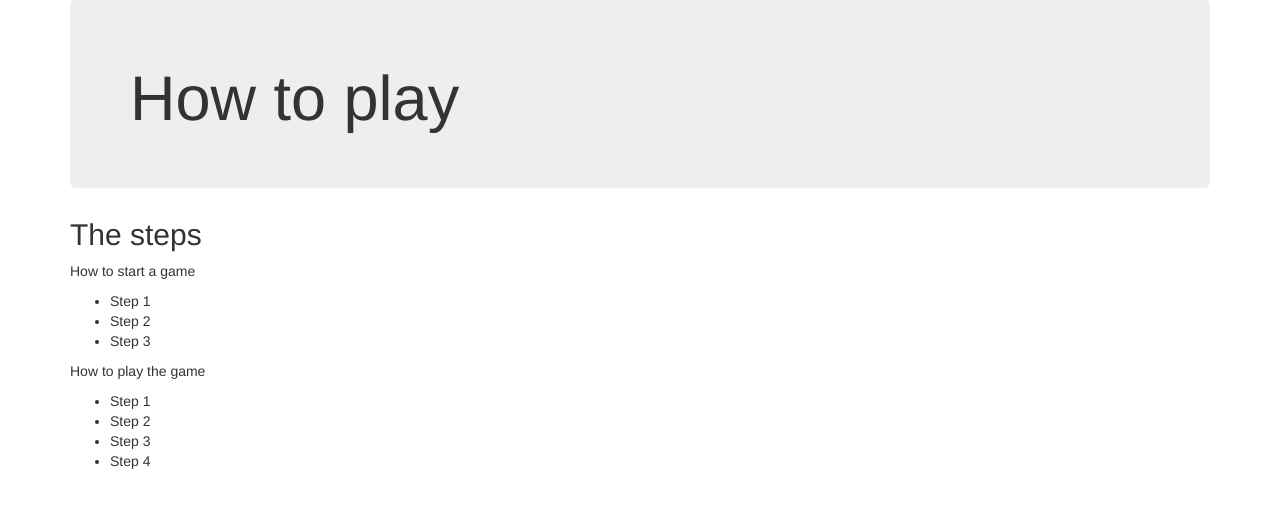
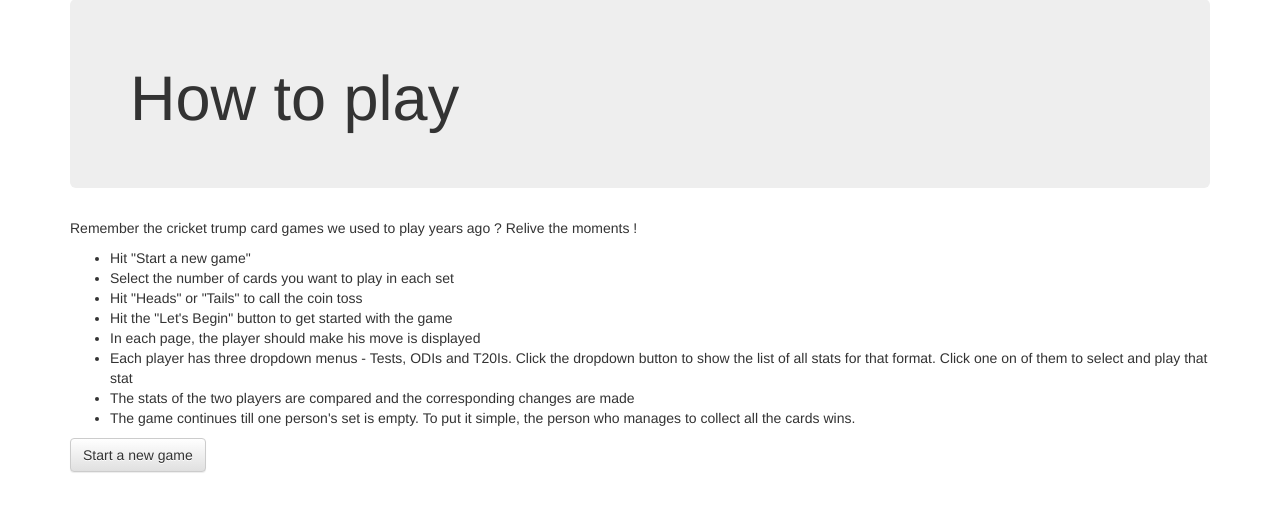
Before and after one commit to AlexMathew/tcg-ui, a Flask app: page /rules in a window 1280 px wide. Shown: the part 115-627 px from the top of the page. Run offline with Flask 2, Linux system fonts and the light colour scheme.

Commit message:
Update how to play page

```diff
--- a/templates/rules.html
+++ b/templates/rules.html
@@ -3,19 +3,20 @@
 	<div class="jumbotron">
 		<h1>How to play</h1>
 	</div>
-	<h2>The steps</h2>
-	<p>How to start a game</p>
-	<ul>
-		<li>Step 1</li>
-		<li>Step 2</li>
-		<li>Step 3</li>
-	</ul>
-	<p>How to play the game</p>
-	<ul>
-		<li>Step 1</li>
-		<li>Step 2</li>
-		<li>Step 3</li>
-		<li>Step 4</li>
-	</ul>
-
+	<p>Remember the cricket trump card games we used to play years ago ? Relive the moments !</p>
+	<div>
+		<ul>
+			<li>Hit "Start a new game"</li>
+			<li>Select the number of cards you want to play in each set</li>
+			<li>Hit "Heads" or "Tails" to call the coin toss</li>
+			<li>Hit the "Let's Begin" button to get started with the game</li>
+			<li>In each page, the player should make his move is displayed</li>
+			<li>Each player has three dropdown menus - Tests, ODIs and T20Is. Click the dropdown button to show the list of all stats for that format. Click one on of them to select and play that stat</li>
+			<li>The stats of the two players are compared and the corresponding changes are made</li>
+			<li>The game continues till one person's set is empty. To put it simple, the person who manages to collect all the cards wins. </li>
+		</ul>
+	</div>
+	<div>
+		<div style="margin: 15px padding: 15px"><a href="/setup"><button type="button" class="btn btn-default glow">Start a new game</button></a></div>
+	</div>
 {% endblock %}
```
